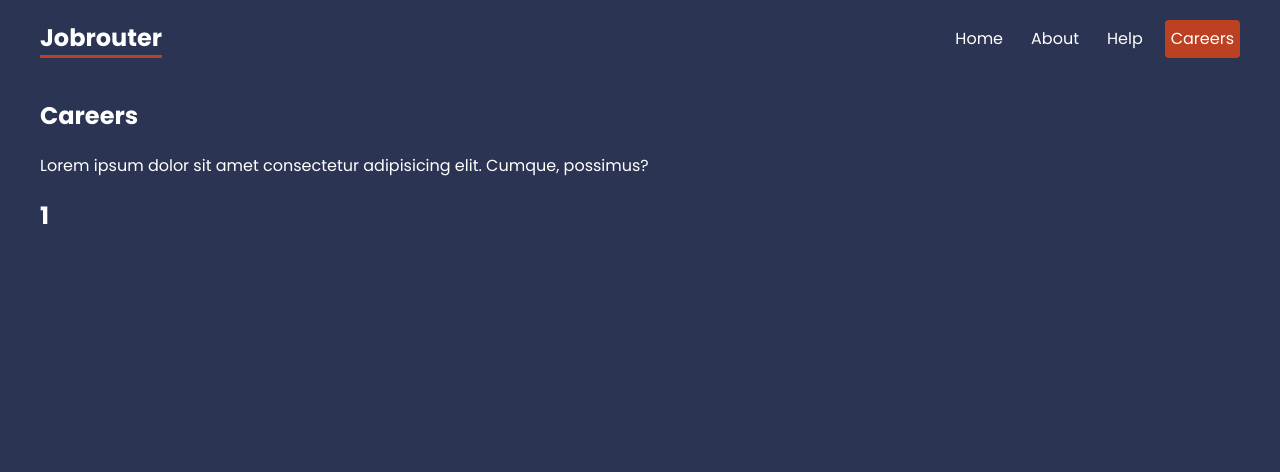
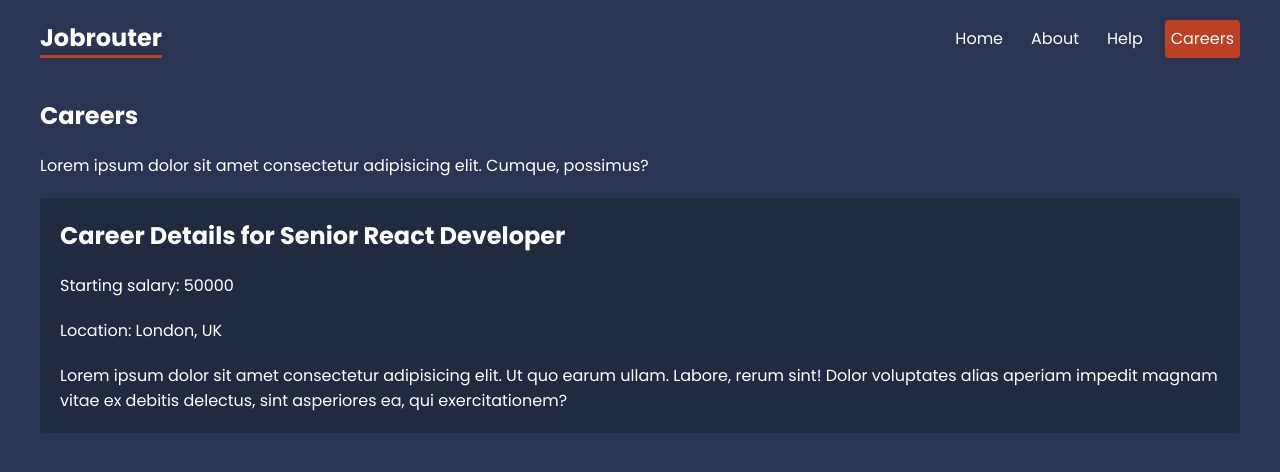
Before and after one commit to villiger9/jobrouter, a React (Vite) app: page /careers/1 in a window 1280 px wide. Shown: the top 472 px of the page. Built offline with nearby package versions, Linux system fonts and the light colour scheme; data requests are answered from the project's data file.

Commit message:
careersError

```diff
--- a/src/App.jsx
+++ b/src/App.jsx
@@ -12,7 +12,10 @@
 import Contact from "./pages/help/Contact";
 import NotFound from "./pages/NotFound";
 import Careers, { careersLoader } from "./pages/careers/Careers";
-import CareerDetails from "./pages/careers/CareerDetails";
+import CareerDetails, {
+  careerDetailsLoader,
+} from "./pages/careers/CareerDetails";
+import CareersError from "./pages/careers/CareersError";
 
 //layouts
 import RootLayout from "./layouts/RootLayout";
@@ -28,9 +31,17 @@
         <Route path="faq" element={<Faq />} />
         <Route path="contact" element={<Contact />} />
       </Route>
-      <Route path="careers" element={<CareersLayout />}>
+      <Route
+        path="careers"
+        element={<CareersLayout />}
+        errorElement={<CareersError />}
+      >
         <Route index element={<Careers />} loader={careersLoader} />
-        <Route path=":id" element={<CareerDetails />} />
+        <Route
+          path=":id"
+          element={<CareerDetails />}
+          loader={careerDetailsLoader}
+        />
       </Route>
 
       <Route path="*" element={<NotFound />} />
--- a/src/index.css
+++ b/src/index.css
@@ -124,5 +124,11 @@
 }
 
 /* careers details */
+.career-details {
+  background: rgba(0, 0, 0, 0.2);
+  padding: 20px;
+  border-radius: 4px;
+  margin: 20px 0;
+}
 
 /* breadcrumbs */
--- a/src/pages/careers/CareerDetails.jsx
+++ b/src/pages/careers/CareerDetails.jsx
@@ -1,10 +1,31 @@
-import { useParams } from "react-router-dom";
+import { useLoaderData, useParams } from "react-router-dom";
 
 export default function CareerDetails() {
   const { id } = useParams();
+  const career = useLoaderData();
   return (
     <div className="career-details">
-      <h2>{id}</h2>
+      <h2>Career Details for {career.title}</h2>
+      <p>Starting salary: {career.salary}</p>
+      <p>Location: {career.location}</p>
+      <div className="details">
+        Lorem ipsum dolor sit amet consectetur adipisicing elit. Ut quo earum
+        ullam. Labore, rerum sint! Dolor voluptates alias aperiam impedit magnam
+        vitae ex debitis delectus, sint asperiores ea, qui exercitationem?
+      </div>
     </div>
   );
 }
+
+//loader function
+export const careerDetailsLoader = async ({ params }) => {
+  const { id } = params;
+
+  const res = await fetch("http://localhost:4000/careers/" + id);
+
+  if (!res.ok) {
+    throw Error("Could not find that career");
+  }
+
+  return res.json();
+};
--- a/src/pages/careers/Careers.jsx
+++ b/src/pages/careers/Careers.jsx
@@ -6,7 +6,7 @@
   return (
     <div className="careers">
       {careers.map((career) => (
-        <Link to="/" key={career.id}>
+        <Link to={career.id.toString()} key={career.id}>
           <p>{career.title}</p>
           <p>Based in {career.location}</p>
         </Link>
@@ -19,5 +19,9 @@
 export const careersLoader = async () => {
   const res = await fetch("http://localhost:4000/careers");
 
+  if (!res.ok) {
+    throw Error("Could not fetch the careers");
+  }
+
   return res.json();
 };
--- /dev/null
+++ b/src/pages/careers/CareersError.jsx
@@ -0,0 +1,13 @@
+import { Link, useRouteError } from "react-router-dom";
+
+export default function CareersError() {
+  const error = useRouteError();
+
+  return (
+    <div className="careers-error">
+      <h2>Error</h2>
+      <p>{error.message}</p>
+      <Link to="/">Back to homepage</Link>
+    </div>
+  );
+}
```
